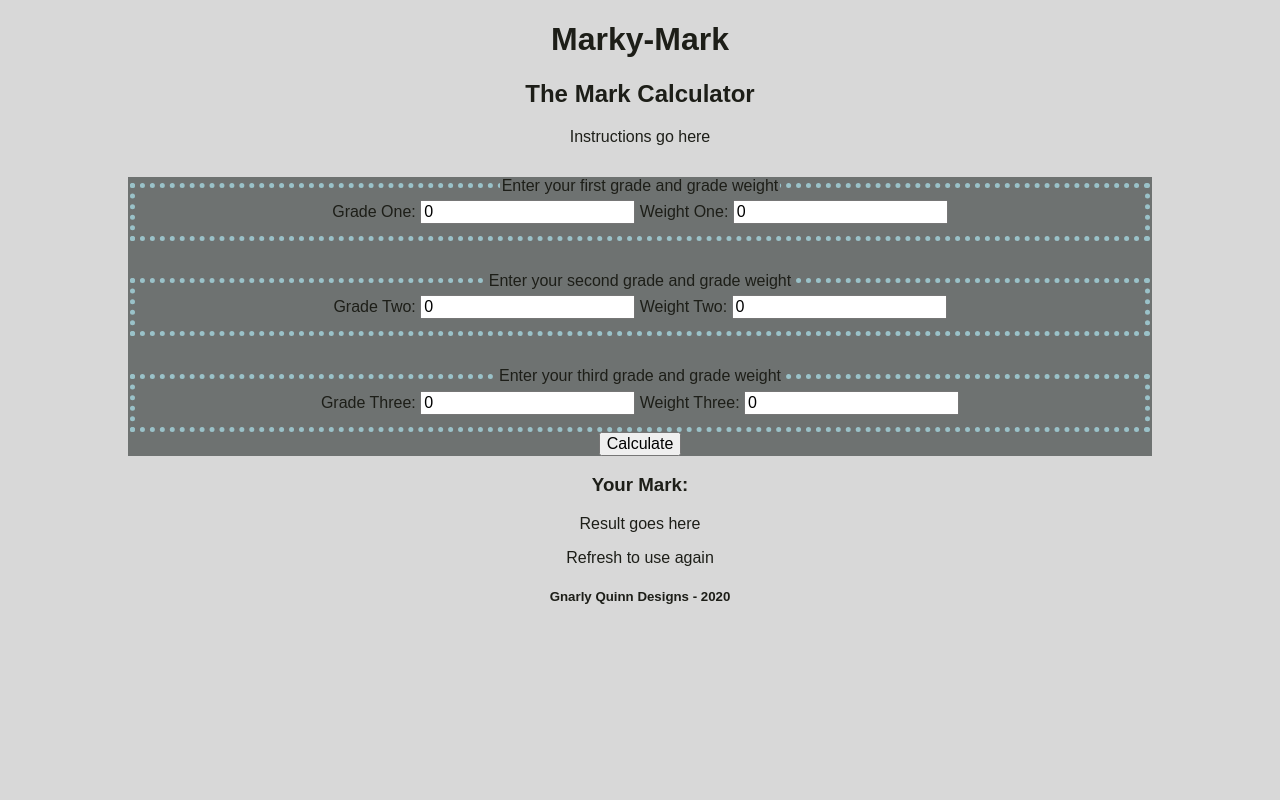
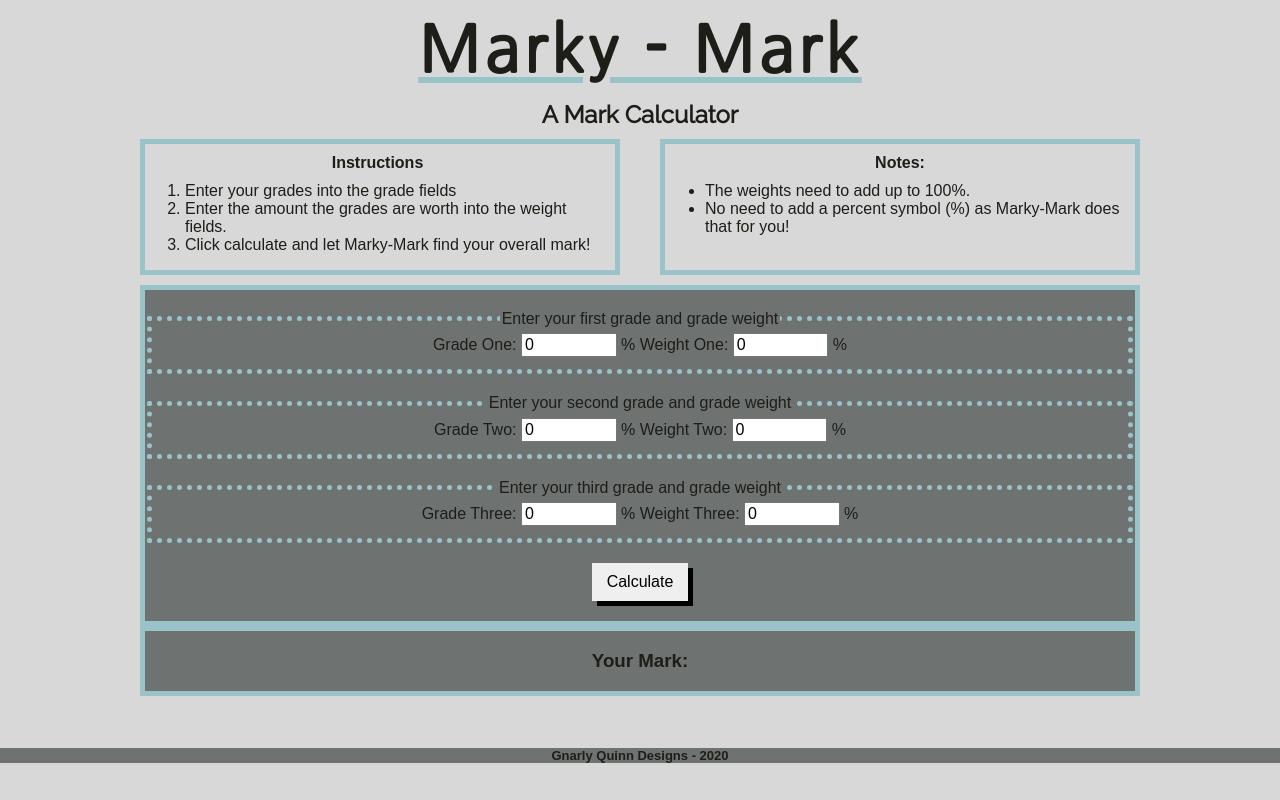
Before and after one commit to audracodes/Marky-Mark, a plain HTML site: page index.html in a window 1280 px wide. Drawn offline with nearby package versions, Linux system fonts and the light colour scheme.

Commit message:
borders-n-stuff

```diff
--- a/index.html
+++ b/index.html
@@ -6,43 +6,56 @@
 
     <meta charset="UTF-8">
     <meta name="viewport" content="width=device-width, initial-scale=1.0">
-    <!-- Google Fonts -->
-
+    <link href="https://fonts.googleapis.com/css?family=Nanum+Gothic|Raleway&display=swap" rel="stylesheet">
     <link rel="stylesheet" href="./styles/style.css">
-    <!-- Load in jQuery -->
     <script src="https://ajax.googleapis.com/ajax/libs/jquery/1.12.0/jquery.min.js"></script>
-    <!-- Load in JS -->
     <script src="./script.js"></script>
+    <link type="image/png" href="./assets/favicon.ico" rel="icon">
     <meta http-equiv="X-UA-Compatible" content="ie=edge">
-    <link type="image/png" href="./assets/favicon.ico" rel="icon">
     <title>Marky-Mark</title>
 </head>
 <body>
     <header>
         <div class="wrapper">
-            <h1>Marky-Mark</h1>
-            <h2>The Mark Calculator</h2>
+            <h1>Marky - Mark</h1><h2>A Mark Calculator</h2>
         </div>
     </header>
 
     <main>
         <section>
-            <div class="wrapper">
-                <p>Instructions go here</p>
+            <div class="wrapper instructionsNotes">
+                <div class="instructionsDiv">
+                    <h4>Instructions</h4>
+                    <ul class="instructions">
+                        <li>Enter your grades into the grade fields</li>
+                        <li>Enter the amount the grades are worth into the weight fields.</li>
+                        <li>Click calculate and let Marky-Mark find your overall mark!</li>
+                    </ul>
+                </div>
+
+                <div class="notesDiv">
+                    <h4>Notes:</h4>
+                    <ul class="notes">
+                        <li>The weights need to add up to 100%.</li>
+                        <li>No need to add a percent symbol (%) as Marky-Mark does that for you!</li>
+                    </ul>
+                </div>
             </div>
 
-            <div class="wrapper">
+            <div class="wrapper borderForm">
                 <!-- Calculator -->
-                <form action="submit">
+                <form action="submit" class="calculator">
                     <!-- Field One -->
                     <fieldset>
                         <legend>Enter your first grade and grade weight</legend>
 
                         <label for="gradeOne">Grade One:</label>
                         <input type="number" name="gradeOne" id="gradeOne" value="0">
+                        <label for="gradeOne">%</label>
 
                         <label for="weightOne">Weight One:</label>
                         <input type="number" name="weightOne" id="weightOne" value="0" required>
+                        <label for="weightOne">%</label>
                     </fieldset>
 
                     <!-- Field Two -->
@@ -51,9 +64,11 @@
 
                         <label for="gradeTwo">Grade Two:</label>
                         <input type="number" name="gradeTwo" id="gradeTwo" value="0">
+                        <label for="gradeTwo">%</label>
 
                         <label for="weightTwo">Weight Two:</label>
                         <input type="number" name="weightTwo" id="weightTwo" value="0" required>
+                        <label for="weightTwo">%</label>
                     </fieldset>
 
                     <!-- Field Three -->
@@ -62,19 +77,20 @@
 
                         <label for="gradeThree">Grade Three:</label>
                         <input type="number" name="gradeThree" id="gradeThree" value="0">
+                        <label for="gradeThree">%</label>
 
                         <label for="weightThree">Weight Three:</label>
                         <input type="number" name="weightThree" id="weightThree" value="0" required>
+                        <label for="weightThree">%</label>
                     </fieldset>
 
                     <button type="submit" value="Calculate">Calculate</button>
                 </form>
 
                 <!-- Results -->
-                <div>
+                <div class="calculator">
                     <h3>Your Mark:</h3>
-                    <p class='results'>Result goes here</p>
-                    <p>Refresh to use again</p>
+                    <p class='results'></p>
                 </div>
             </div>
 
--- a/script.js
+++ b/script.js
@@ -33,7 +33,7 @@ $(function () {
             // Add the multiplied grades to get the final overall mark
             const overallMark = gradeWeightOne + gradeWeightTwo + gradeWeightThree;
 
-            $('.results').text(`${overallMark}%`);
+            $('.results').text(`${overallMark.toFixed(2)}%`);
 
         } else {
             // Alert user that their weight doesn't equal 100%
--- a/styles/partials/_global.scss
+++ b/styles/partials/_global.scss
@@ -6,9 +6,21 @@ body {
 }
 
 
+// Wrapper
 .wrapper {
-    max-width: 1280px;
+    max-width: 1000px;
     width: 80%;
     margin: 0 auto;
     text-align: center;
 }
+
+// Footer
+footer {
+    background: $formColour;
+    margin-bottom: 0;
+}
+
+h5 {
+    margin-bottom: 0;
+    font-size: 13px;
+}
--- a/styles/partials/_headerFooter.scss
+++ b/styles/partials/_headerFooter.scss
@@ -1,3 +1,21 @@
+
+// Heading
 h1 {
-    text
+    color: $fontColour;
+    font-family: $headingFont;
+    font-size: 4rem;
+    letter-spacing: 4px;
+    margin: 1%;
+    text-decoration: underline;
+    text-decoration-color: $accentColour;
 }
+
+h2 {
+    font-family: $bodyFont;
+    margin: 0 0 10px 0;
+}
+
+// Footer
+footer {
+    margin-top: 4.1%;
+}
--- a/styles/partials/_main.scss
+++ b/styles/partials/_main.scss
@@ -1,11 +1,64 @@
-//! Check on proper CSS ;
-// Form
 
-form {
-    background: $formColour;
+// Instructions/Notes Section
+
+h4 {
+    margin: 10px;
 }
 
+.instructions,
+.notes {
+    text-align: left;
+
+}
+
+.instructionsNotes {
+    display: flex;
+}
+
+.instructionsDiv,
+.notesDiv {
+    width: 48%;
+    border: 5px $accentColour solid;
+    margin-bottom: 10px;
+
+    ul {
+        margin-top: 5px;
+    }
+}
+
+.instructionsDiv {
+    margin-right: 4%;
+    padding-right: 5px;
+}
+
+.instructions li {
+    list-style-type: decimal;
+}
+
+// Form
 fieldset {
     border: 5px $accentColour dotted;
-    margin-top: 3%;
+    margin-top: 2%;
+    //* width: 70%;
 }
+
+input {
+    width: 10%;
+    // * check on this
+}
+
+button {
+    border: 0;
+    margin: 20px;
+    padding: 10px 15px;
+    box-shadow: 5px 5px;
+
+    &:hover {
+        background: $accentColour;
+        box-shadow: 3px 3px;
+    }
+}
+.calculator {
+    background: $formColour;
+    border: 5px $accentColour solid;
+}
--- a/styles/partials/_variables.scss
+++ b/styles/partials/_variables.scss
@@ -1,6 +1,11 @@
 
+// Colours
 $backgroundColour: #d8d8d8;
 $formColour: #6e7271;
 $accentColour: #9ac2c9;
 $fontColour: #1D1E18;
 $lightestColour: #f6f7f8;
+
+// Fonts
+$headingFont: 'Nanum Gothic', sans-serif;
+$bodyFont: 'Raleway', sans-serif;
```
Also changed, not shown: styles/style.css.
